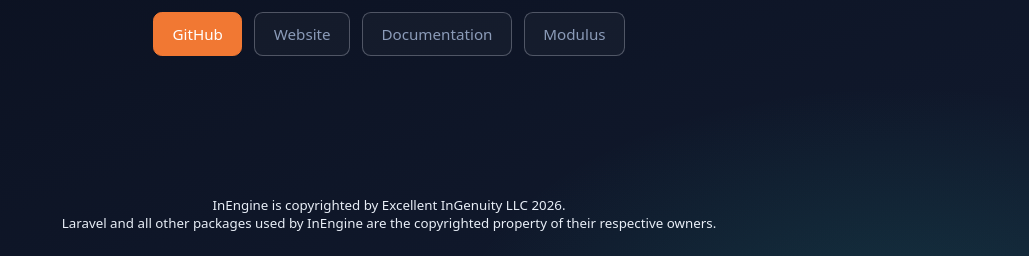
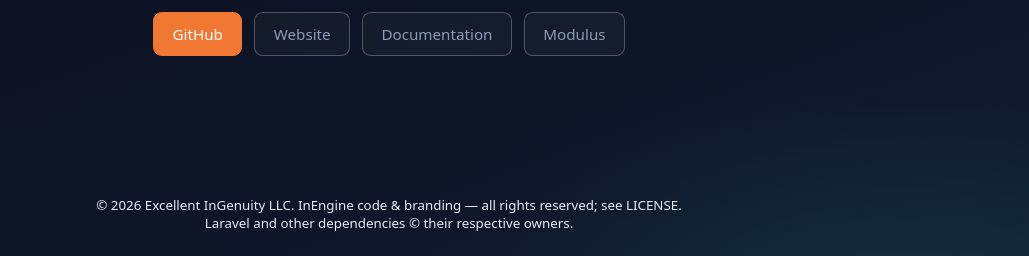
Before and after one commit to InEngine/Core, a Laravel app: page / in a window 1280 px wide. Shown: the part 544-800 px from the top of the page, without its empty margins (251-1280 px from the left). Run offline with Laravel 12, Linux system fonts and the light colour scheme; some web fonts are replaced.

Commit message:
Clarify InEngine copyright scope vs Laravel and third-party packages.

```diff
--- a/resources/views/splash.blade.php
+++ b/resources/views/splash.blade.php
@@ -181,8 +181,8 @@
         </div>
     </main>
     <footer>
-        InEngine is copyrighted by Excellent InGenuity LLC 2026.<br />
-        Laravel and all other packages used by InEngine are the copyrighted property of their respective owners.
+        © 2026 Excellent InGenuity LLC. InEngine code &amp; branding — all rights reserved; see LICENSE.<br />
+        Laravel and other dependencies © their respective owners.
     </footer>
 </body>
 </html>
```
Also changed, not shown: LICENSE.txt, README.md.
